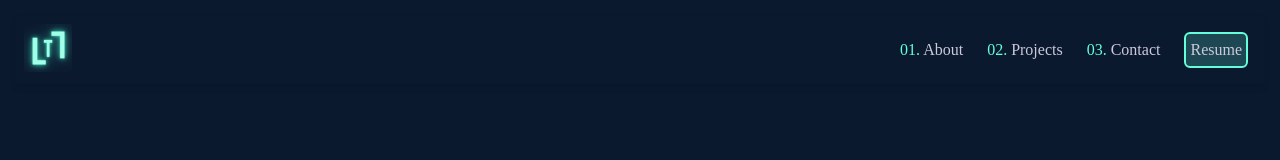
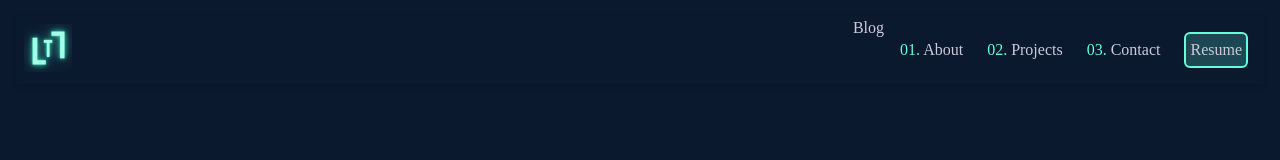
Before and after one commit to liucidity/liucidity-portfolio, a React (Create React App) app: page / in a window 1280 px wide. Shown: the top 160 px of the page. Built offline with nearby package versions, Linux system fonts and the light colour scheme.

Commit message:
add blog button to nav bar

```diff
--- a/src/App.js
+++ b/src/App.js
@@ -7,7 +7,6 @@ import Projects from './components/Projects';
 import OtherProjects from './components/OtherProjects';
 import Contact from './components/Contact'
 import SlideUpComponent from './components/SlideUpComponent';
-import AnimateIn from './components/AnimateIn';
 import Nav from './components/Nav';
 import LeftPanel from './components/LeftPanel';
 import RightPanel from './components/RightPanel';
--- a/src/components/About.js
+++ b/src/components/About.js
@@ -1,7 +1,6 @@
 import React from 'react';
-import SlideUpComponent from './SlideUpComponent';
 
-const itemStyle = "text-light-purple w"
+// const itemStyle = "text-light-purple w"
 const About = () => {
   return (
     // <SlideUpComponent>
--- a/src/components/FeaturedProject.js
+++ b/src/components/FeaturedProject.js
@@ -3,7 +3,6 @@ import HoverVideoPlayer from 'react-hover-video-player';
 
 const FeaturedProject = ({ project, src, video, description, technologies, github, demo }) => {
 
-  console.log('demo', demo)
   return (
     <div className='md:pt-40 m-auto flex flex-col items-center group transition md:hover:scale-110'>
 
--- a/src/components/Hero.js
+++ b/src/components/Hero.js
@@ -1,7 +1,4 @@
-import { useEffect, useState } from 'react';
-import { Transition } from '@headlessui/react';
 import { motion } from 'framer-motion';
-import { useScroll } from 'framer-motion';
 import smoothScrollTo from '../helpers/smoothScrollTo';
 
 const Hero = ({ scrollDirection }) => {
--- a/src/components/Nav.js
+++ b/src/components/Nav.js
@@ -88,6 +88,15 @@ const Nav = ({ scrollDirection }) => {
 
         </motion.div>
 
+        <motion.div className='flex justi-row justify-between'>
+
+          <motion.div
+            variants={item}
+            className=''
+          >
+            <a href="/blog" className='heading text-light-purple'>Blog</a>
+          </motion.div>
+
           {/* <div className='md:hidden' id="mobileNavButton">
           <button onClick={handleMobileNav}>
 
@@ -121,6 +130,7 @@ const Nav = ({ scrollDirection }) => {
             >
               <a href="/#projects" className='heading before:content-["02."] before:text-green text-light-purple' onClick={(e) => smoothScrollTo(e, 'projects')}> Projects</a>
             </motion.li>
+
             <motion.li
               variants={item}
               className='hidden md:block'
@@ -137,6 +147,7 @@ const Nav = ({ scrollDirection }) => {
               </a>
             </motion.li>
           </motion.ol>
+        </motion.div>
       </motion.nav>
     </header >
 
--- a/src/components/Projects.js
+++ b/src/components/Projects.js
@@ -6,7 +6,7 @@ import SlideUpComponent from './SlideUpComponent';
 const projectInfo = {
   BusRiders: { description: "Jack-box-inspired drinking game, where users guess the outcome of the next card to score points. Playable as solo or in multiplayer, with a separate controller client, that can be accessed through any web device.", src: "busriders.png", video: "busriders.mp4", technologies: ['React', 'TypeScript', 'Express', 'NodeJS', 'SocketIO', 'TailwindCSS'], github: "https://github.com/liucidity/ride-the-bus", demo: "https://ride-the-bus.onrender.com/" },
   SQLBase: { description: "SQL platform that aids in complete database creation. Allows users to generate ERD's and Queries on their database. Allows users to seed data and visualize charts on their data.", src: "sql.png", video: "sql.mp4", technologies: ['React', 'Express', 'NodeJS', 'PostgreSQL', 'MaterialUI', 'MermaidJS'], github: "https://github.com/rstock-co/SQLBase", demo: "" },
-  "Angry Vegan Orders": { description: "Food ordering app for an existing restaurant. Modeling after popular food order apps, allows users to add food items to their cart, adjust the quantity, and receive text updates on orders.", src: "angry.png", video: "sql.mp4", technologies: ['JQuery', 'Express', 'NodeJS', 'PostgreSQL', 'SASS', 'Twilio'], github: "https://github.com/liucidity/AngryVeganOrders", demo: "" },
+  "Angry Vegan Orders": { description: "Food ordering app for an existing restaurant. Modeling after popular food order apps, allows users to add food items to their cart, adjust the quantity, and receive text updates on orders.", src: "angry.png", video: "", technologies: ['JQuery', 'Express', 'NodeJS', 'PostgreSQL', 'SASS', 'Twilio'], github: "https://github.com/liucidity/AngryVeganOrders", demo: "" },
 
 }
 
```
Lines whose indentation alone changed are shown as unchanged.
